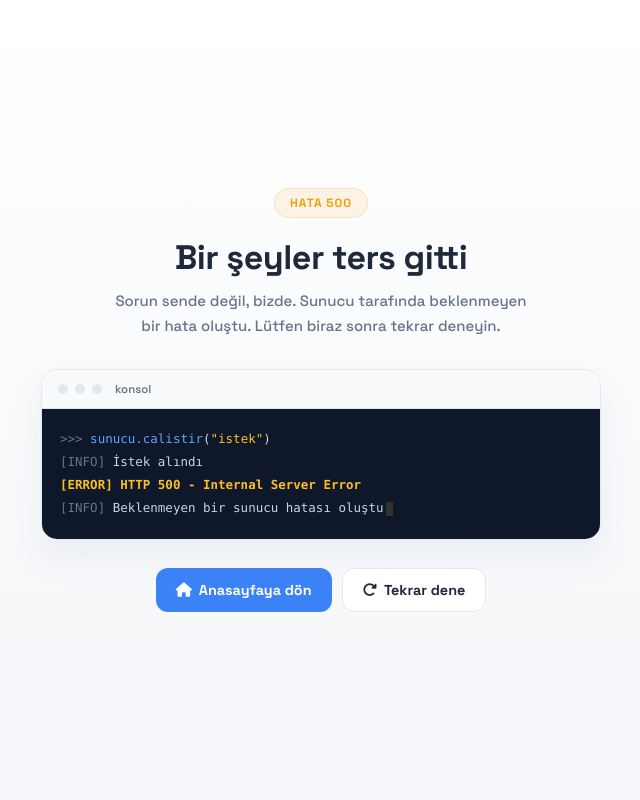
After one commit to ruonpy/roboticsworkshop, a Django app: template templates/500.html in a window 1280 px wide. The commit adds this page. Shown: the whole page, without its empty margins (319-959 px from the left). Run offline with Django 5.2, Linux system fonts and the light colour scheme; the template is opened without the code that fills it, so the values that code supplies are empty.

Commit message:
Add custom 500 server error page

```diff
--- a/static/css/notfound.css
+++ b/static/css/notfound.css
@@ -1,4 +1,4 @@
-/* RESET */
+/* # RESET */
 
 html,
 body {
@@ -12,27 +12,31 @@ body {
 }
 
 
-/* PAGE CONTAINER */
+/* # PAGE CONTAINER */
 
 .notfound-page {
     width: 100%;
     min-height: 100vh;
     min-height: 100dvh;
     box-sizing: border-box;
+
     display: flex;
     align-items: center;
     justify-content: center;
+
     padding: 24px 20px;
+
     background: linear-gradient(
         180deg,
         #FFFFFF 0%,
         var(--bg-main) 100%
     );
+
     overflow: hidden;
 }
 
 
-/* CONTENT WRAPPER */
+/* # CONTENT WRAPPER */
 
 .notfound-wrap {
     width: min(560px, 100%);
@@ -41,123 +45,170 @@ body {
 }
 
 
-/* 404 BADGE */
+/* # ERROR BADGE */
 
 .notfound-eyebrow {
     display: inline-flex;
     align-items: center;
     justify-content: center;
+
     padding: 7px 15px;
+
     border-radius: 999px;
+
     background-color: rgba(239, 68, 68, 0.08);
     color: var(--color-danger);
+
     border: 1px solid rgba(239, 68, 68, 0.18);
+
     font-size: 12px;
     font-weight: 700;
+
     letter-spacing: 0.08em;
     text-transform: uppercase;
+
     line-height: 1.2;
     text-align: center;
 }
 
 
-/* TITLE */
+/* # 500 BADGE VARIANT */
+
+.notfound-eyebrow--warning {
+    background-color: rgba(245, 158, 11, 0.1);
+    color: var(--color-warning);
+    border-color: rgba(245, 158, 11, 0.22);
+}
+
+
+/* # TITLE */
 
 .notfound-title {
     margin: 20px 0 10px;
+
     font-size: clamp(26px, 4vw, 34px);
     font-weight: 800;
+
     line-height: 1.2;
     letter-spacing: -0.5px;
+
     color: var(--text-primary);
 }
 
 
-/* DESCRIPTION */
+/* # DESCRIPTION */
 
 .notfound-text {
     width: 100%;
     max-width: 420px;
+
     margin: 0 auto;
+
     color: var(--text-muted);
+
     font-size: 15px;
     line-height: 1.65;
 }
 
 
-/* TERMINAL CONTAINER */
+/* # TERMINAL CONTAINER */
 
 .notfound-terminal {
     width: 100%;
+
     margin: 30px auto 0;
+
     box-sizing: border-box;
+
     text-align: left;
+
     background-color: var(--bg-surface);
+
     border: 1px solid var(--border-color);
     border-radius: 16px;
+
     box-shadow: 0 16px 32px rgba(148, 163, 184, 0.14);
+
     overflow: hidden;
 }
 
 
-/* TERMINAL HEADER */
+/* # TERMINAL HEADER */
 
 .notfound-terminal-bar {
     display: flex;
     align-items: center;
+
     gap: 7px;
+
     padding: 12px 16px;
+
     background-color: #F8FAFC;
+
     border-bottom: 1px solid var(--border-color);
 }
 
 
-/* TERMINAL DOTS */
+/* # TERMINAL DOTS */
 
 .notfound-terminal-dot {
     flex: 0 0 auto;
+
     width: 10px;
     height: 10px;
+
     border-radius: 50%;
+
     background-color: #E2E8F0;
 }
 
 
-/* TERMINAL TITLE */
+/* # TERMINAL TITLE */
 
 .notfound-terminal-label {
     margin-left: 6px;
+
     color: var(--text-muted);
+
     font-size: 11.5px;
     font-weight: 600;
 }
 
 
-/* TERMINAL CONTENT */
+/* # TERMINAL CONTENT */
 
 .notfound-terminal-body {
     width: 100%;
+
     box-sizing: border-box;
+
     margin: 0;
+
     padding: 18px 18px 20px;
+
     background-color: #0F172A;
     color: #CBD5E1;
+
     font-family:
         'SFMono-Regular',
         Consolas,
         'Liberation Mono',
         Menlo,
         monospace;
+
     font-size: 12.5px;
     line-height: 1.85;
+
     white-space: pre;
+
     overflow-x: auto;
     overflow-y: hidden;
+
     -webkit-overflow-scrolling: touch;
 }
 
 
-/* TERMINAL SYNTAX */
+/* # TERMINAL SYNTAX */
 
 .notfound-terminal-body .tk-prompt {
     color: #64748B;
@@ -177,25 +228,49 @@ body {
 }
 
 
-/* TERMINAL CURSOR */
+/* # TERMINAL SYNTAX - 500 VARIANT */
+
+.notfound-terminal-body .tk-error--warning {
+    color: #FBBF24;
+}
+
+
+/* # TERMINAL CURSOR */
 
 .notfound-terminal-body .tk-cursor {
     display: inline-block;
+
     width: 7px;
     height: 14px;
+
     margin-left: 2px;
+
     background-color: #60A5FA;
+
     vertical-align: middle;
+
     animation: notfoundBlink 1s step-end infinite;
 }
 
 
-/* ACTION BUTTONS */
+/* # TERMINAL CURSOR - 500 VARIANT */
+
+.notfound-terminal-body .tk-cursor--warning {
+    background-color: #FBBF24;
+}
+
+
+/* # ACTION BUTTONS */
 
 .notfound-actions {
     display: flex;
     align-items: center;
     justify-content: center;
+
+    flex-wrap: wrap;
+
+    gap: 10px;
+
     margin-top: 28px;
 }
 
@@ -203,51 +278,90 @@ body {
     display: inline-flex;
     align-items: center;
     justify-content: center;
+
     gap: 7px;
+
     min-height: 44px;
+
     padding: 0 20px;
+
     box-sizing: border-box;
+
     border-radius: 12px;
+
     font-size: 0.9rem;
     font-weight: 700;
+
     line-height: 1;
+
     text-decoration: none;
+
     cursor: pointer;
+
     transition:
         transform 0.2s ease,
         box-shadow 0.2s ease,
         background-color 0.2s ease;
 }
 
+
+/* # PRIMARY BUTTON */
+
 .notfound-btn-primary {
     border: 0;
+
     background-color: var(--color-primary);
     color: #FFFFFF;
 }
 
 .notfound-btn-primary:hover {
     background-color: #2563EB;
+
     color: #FFFFFF;
     text-decoration: none;
+
     transform: translateY(-2px);
+
     box-shadow: 0 8px 18px rgba(37, 99, 235, 0.22);
 }
 
 
-/* ANIMATIONS */
+/* # GHOST BUTTON - 500 */
+
+.notfound-btn-ghost {
+    border: 1px solid var(--border-color);
+
+    background-color: var(--bg-surface);
+    color: var(--text-primary);
+}
+
+.notfound-btn-ghost:hover {
+    background-color: var(--bg-surface-hover);
+
+    border-color: #CBD5E1;
+
+    color: var(--text-primary);
+    text-decoration: none;
+
+    transform: translateY(-2px);
+}
+
+
+/* # ANIMATIONS */
 
 @keyframes notfoundBlink {
     0%,
     100% {
         opacity: 1;
     }
+
     50% {
         opacity: 0.15;
     }
 }
 
 
-/* REDUCE MOTION */
+/* # REDUCE MOTION */
 
 @media (prefers-reduced-motion: reduce) {
     .notfound-terminal-body .tk-cursor {
@@ -260,7 +374,7 @@ body {
 }
 
 
-/* MOBILE */
+/* # MOBILE */
 
 @media (max-width: 480px) {
     .notfound-page {
@@ -288,6 +402,7 @@ body {
 
     .notfound-terminal-body {
         padding: 16px 14px 18px;
+
         font-size: 11.5px;
         line-height: 1.75;
     }
--- /dev/null
+++ b/templates/500.html
@@ -0,0 +1,73 @@
+{% load static %}
+<!DOCTYPE html>
+<html lang="tr">
+<head>
+    <meta charset="UTF-8">
+    <meta name="viewport" content="width=device-width, initial-scale=1.0">
+
+    <title>500 - Sunucu Hatası</title>
+
+    <!-- Google Fonts -->
+    <link href="https://fonts.googleapis.com/css2?family=Space+Grotesk:wght@500;600;700;800&display=swap" rel="stylesheet">
+
+    <!-- Font Awesome -->
+    <link rel="stylesheet" href="https://cdnjs.cloudflare.com/ajax/libs/font-awesome/6.5.2/css/all.min.css">
+
+    <!-- Site CSS -->
+    <link rel="stylesheet" href="{% static 'css/style.css' %}">
+    <link rel="stylesheet" href="{% static 'css/notfound.css' %}">
+</head>
+<body>
+
+    <main class="notfound-page">
+        <div class="notfound-wrap">
+
+            <!-- 500 BADGE -->
+            <span class="notfound-eyebrow notfound-eyebrow--warning">
+                Hata 500
+            </span>
+
+            <!-- HEADING -->
+            <h1 class="notfound-title">
+                Bir şeyler ters gitti
+            </h1>
+
+            <!-- DESCRIPTION -->
+            <p class="notfound-text">
+                Sorun sende değil, bizde. Sunucu tarafında beklenmeyen
+                bir hata oluştu. Lütfen biraz sonra tekrar deneyin.
+            </p>
+
+            <!-- TERMINAL CARD -->
+            <div class="notfound-terminal">
+                <div class="notfound-terminal-bar">
+                    <span class="notfound-terminal-dot"></span>
+                    <span class="notfound-terminal-dot"></span>
+                    <span class="notfound-terminal-dot"></span>
+                    <span class="notfound-terminal-label">konsol</span>
+                </div>
+
+                <pre class="notfound-terminal-body"><span class="tk-prompt">&gt;&gt;&gt;</span> <span class="tk-call">sunucu.calistir</span>(<span class="tk-string">"istek"</span>)
+<span class="tk-prompt">[INFO]</span> İstek alındı
+<span class="tk-error tk-error--warning">[ERROR] HTTP 500 - Internal Server Error</span>
+<span class="tk-prompt">[INFO]</span> Beklenmeyen bir sunucu hatası oluştu<span class="tk-cursor tk-cursor--warning"></span></pre>
+            </div>
+
+            <!-- ACTIONS -->
+            <div class="notfound-actions">
+                <a href="{% url 'homepage' %}" class="notfound-btn notfound-btn-primary">
+                    <i class="fa-solid fa-house"></i>
+                    Anasayfaya dön
+                </a>
+
+                <a href="javascript:location.reload()" class="notfound-btn notfound-btn-ghost">
+                    <i class="fa-solid fa-rotate-right"></i>
+                    Tekrar dene
+                </a>
+            </div>
+
+        </div>
+    </main>
+
+</body>
+</html>
```
